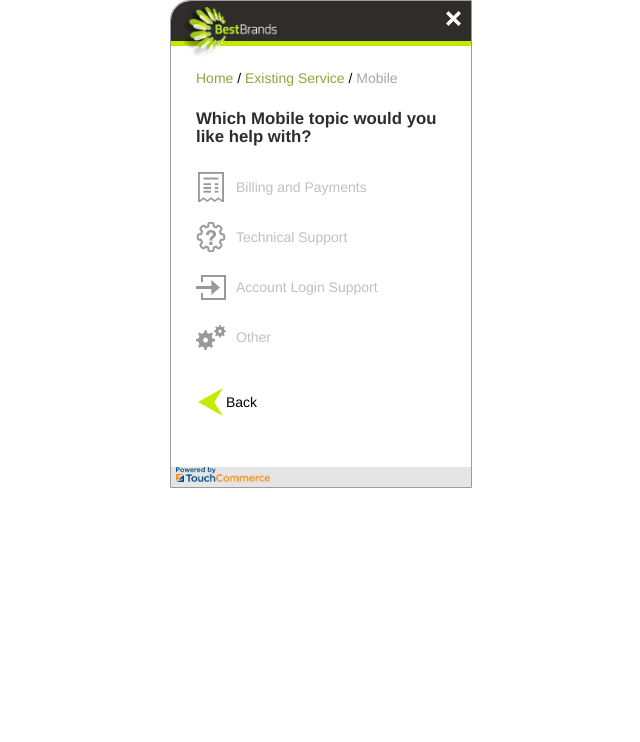
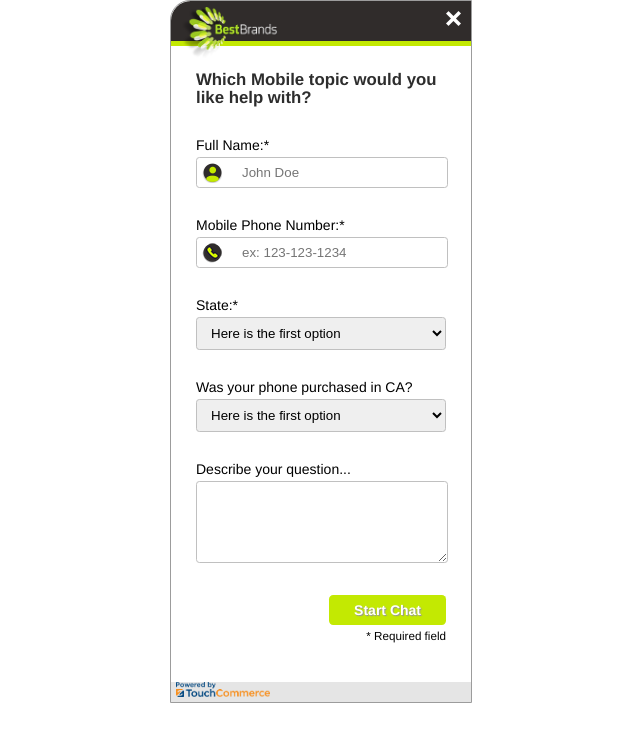
Before and after one commit to anndaramola/technical-tc, a website: page public/index.html in a window 1280 px wide. Shown: the whole page, without its empty margins (319-959 px from the left). Drawn offline with nearby package versions, Linux system fonts and the light colour scheme.

Commit message:
Page 2 complete.

```diff
--- a/lib/assets/sass/styles.scss
+++ b/lib/assets/sass/styles.scss
@@ -108,6 +108,7 @@ $green5: #8ea53c;
 .chatPageNav
 {
 	@include appPadding
+	@include clearfix
 	.back
 	{
 		display: block;
@@ -147,3 +148,78 @@ $green5: #8ea53c;
 		}
 	}
 }
+
+.chatSurvey
+{
+	.form-group
+	{
+		margin: 30px 25px;
+		label
+		{
+			display: block;
+			margin-bottom: 5px;
+		}
+		input
+		{
+			padding: 7px 5px 7px 45px;
+			width: calc(100% - 50px);
+			@include rounded(.25em,.25em,.25em,.25em)
+			border: 1px solid #c0c0c0;
+			&.FullName
+			{ background: image('icon-form-avatar.png') no-repeat 5px 5px; }
+			&.MobilePhoneNumber
+			{ background: image('icon-form-phone.png') no-repeat 5px 5px; }
+			&:focus
+			{
+				background-color: $green2;
+			}
+		}
+		select
+		{
+			padding: 7px 5px 7px 10px;
+			width: calc(100%);
+			@include rounded(.25em,.25em,.25em,.25em)
+			border: 1px solid #c0c0c0;
+		}
+		textarea
+		{
+			padding: 5px;
+			border: 1px solid #c0c0c0;
+			width: calc(100% - 10px);
+			height: 70px;
+			@include rounded(.25em,.25em,.25em,.25em)
+		}
+  }
+}
+.chatPage02
+{
+	@include clearfix
+
+}
+.submit
+{
+	margin-right: 25px;
+	display: block;
+	padding-bottom: 40px;
+	float: right;
+	@include clearfix
+	span
+	{
+		text-align: right;
+		font-size: smaller;
+		float: right;
+	}
+	.btn
+	{
+		display: block;
+		margin-bottom: 5px;
+		padding: 8px 25px;
+		background: #c3e902;
+		text-align: center;
+		color: #ffffff;
+		font-weight: bold;
+		text-shadow: 1px 1px 1px rgba(150, 150, 150, 1);
+		text-decoration: none;
+		@include rounded(.3em,.3em,.3em,.3em)
+	}
+}
--- a/public/assets/css/app.css
+++ b/public/assets/css/app.css
@@ -90,6 +90,10 @@
 
 .chatPageNav {
   padding: 0 25px; }
+  .chatPageNav:after {
+    content: "";
+    display: table;
+    clear: both; }
   .chatPageNav .back {
     display: block;
     height: 30px;
@@ -115,3 +119,105 @@
     .chatFooter .logo img {
       height: 15px;
       width: auto; }
+
+.chatSurvey .form-group {
+  margin: 30px 25px; }
+  .chatSurvey .form-group label {
+    display: block;
+    margin-bottom: 5px; }
+  .chatSurvey .form-group input {
+    padding: 7px 5px 7px 45px;
+    width: calc(100% - 50px);
+    -webkit-border-top-left-radius: 0.25em;
+    -webkit-border-top-right-radius: 0.25em;
+    -webkit-border-bottom-right-radius: 0.25em;
+    -webkit-border-bottom-left-radius: 0.25em;
+    -moz-border-radius-topleft: 0.25em;
+    -moz-border-radius-topright: 0.25em;
+    -moz-border-radius-bottomright: 0.25em;
+    -moz-border-radius-bottomleft: 0.25em;
+    border-top-left-radius: 0.25em;
+    border-top-right-radius: 0.25em;
+    border-bottom-right-radius: 0.25em;
+    border-bottom-left-radius: 0.25em;
+    border: 1px solid #c0c0c0; }
+    .chatSurvey .form-group input.FullName {
+      background: url("../img/icon-form-avatar.png") no-repeat 5px 5px; }
+    .chatSurvey .form-group input.MobilePhoneNumber {
+      background: url("../img/icon-form-phone.png") no-repeat 5px 5px; }
+    .chatSurvey .form-group input:focus {
+      background-color: #edfbda; }
+  .chatSurvey .form-group select {
+    padding: 7px 5px 7px 10px;
+    width: calc(100%);
+    -webkit-border-top-left-radius: 0.25em;
+    -webkit-border-top-right-radius: 0.25em;
+    -webkit-border-bottom-right-radius: 0.25em;
+    -webkit-border-bottom-left-radius: 0.25em;
+    -moz-border-radius-topleft: 0.25em;
+    -moz-border-radius-topright: 0.25em;
+    -moz-border-radius-bottomright: 0.25em;
+    -moz-border-radius-bottomleft: 0.25em;
+    border-top-left-radius: 0.25em;
+    border-top-right-radius: 0.25em;
+    border-bottom-right-radius: 0.25em;
+    border-bottom-left-radius: 0.25em;
+    border: 1px solid #c0c0c0; }
+  .chatSurvey .form-group textarea {
+    padding: 5px;
+    border: 1px solid #c0c0c0;
+    width: calc(100% - 10px);
+    height: 70px;
+    -webkit-border-top-left-radius: 0.25em;
+    -webkit-border-top-right-radius: 0.25em;
+    -webkit-border-bottom-right-radius: 0.25em;
+    -webkit-border-bottom-left-radius: 0.25em;
+    -moz-border-radius-topleft: 0.25em;
+    -moz-border-radius-topright: 0.25em;
+    -moz-border-radius-bottomright: 0.25em;
+    -moz-border-radius-bottomleft: 0.25em;
+    border-top-left-radius: 0.25em;
+    border-top-right-radius: 0.25em;
+    border-bottom-right-radius: 0.25em;
+    border-bottom-left-radius: 0.25em; }
+
+.chatPage02:after {
+  content: "";
+  display: table;
+  clear: both; }
+
+.submit {
+  margin-right: 25px;
+  display: block;
+  padding-bottom: 40px;
+  float: right; }
+  .submit:after {
+    content: "";
+    display: table;
+    clear: both; }
+  .submit span {
+    text-align: right;
+    font-size: smaller;
+    float: right; }
+  .submit .btn {
+    display: block;
+    margin-bottom: 5px;
+    padding: 8px 25px;
+    background: #c3e902;
+    text-align: center;
+    color: #ffffff;
+    font-weight: bold;
+    text-shadow: 1px 1px 1px #969696;
+    text-decoration: none;
+    -webkit-border-top-left-radius: 0.3em;
+    -webkit-border-top-right-radius: 0.3em;
+    -webkit-border-bottom-right-radius: 0.3em;
+    -webkit-border-bottom-left-radius: 0.3em;
+    -moz-border-radius-topleft: 0.3em;
+    -moz-border-radius-topright: 0.3em;
+    -moz-border-radius-bottomright: 0.3em;
+    -moz-border-radius-bottomleft: 0.3em;
+    border-top-left-radius: 0.3em;
+    border-top-right-radius: 0.3em;
+    border-bottom-right-radius: 0.3em;
+    border-bottom-left-radius: 0.3em; }
--- a/public/index.html
+++ b/public/index.html
@@ -20,7 +20,8 @@
     	<img src="assets/img/btn-close.png">
 		</div>
   </div><!--#chatHeader-->
-  <div id="chatPageWrap" class="chatPageWrap">
+  <div id="chatPageWrap" class="chatPageWrap" ng-app="chatApp">
+  	<div class="chatPage01" style="display:none;"ng-controller="chatPage01">
 		  <div id="chatBreadcrumbs" class="chatBreadcrumbs">
 		  <span class="item">Home</span> / <span class="item">Existing Service</span> / <span class="item active">Mobile</span>
 		  </div>
@@ -54,12 +55,71 @@
 		  			Other
 		  		</li>
 		  	</ul>
-	  </nav><!--#nav-->
+		  </nav><!--nav-->
 		  <div id="chatPageNav" class="chatPageNav">
 		  <span class="back">
 		    Back
 		  </span>
+		  <span class="submit">
+		    <a href="#" class="btn-green btn">Start Chat</a>
+		    <span><em>*</em> Required field</span>
+		  </span>
 		  </div><!--#chatPageNav-->
+		</div><!--#chatPage01-->
+  	<div class="chatPage02" ng-controller="chatPage02">
+		  <h1 class="chatPageTitle">
+		    Which Mobile topic would you like help with?
+		  </h1>
+		  <form class="chatSurvey">
+		  	<div class="form-group">
+			    <label for="FullName">
+			      Full Name:*
+			    </label>
+			    <input type="text" class="FullName" name="FullName" placeholder="John Doe"></input>
+		    </div>
+
+		    <div class="form-group">
+			    <label for="MobilePhoneNumber">
+			    	Mobile Phone Number:*
+			    </label>
+			    <input type="text" class="MobilePhoneNumber" name="MobilePhoneNumber" placeholder="ex: 123-123-1234"></input>
+		    </div>
+
+		    <div class="form-group">
+			    <label for="State">
+			    	State:*
+			    </label>
+			    <select name="State">
+					  <option>Here is the first option</option>
+					  <option>The second option</option>
+					</select>
+		    </div>
+
+		    <div class="form-group">
+			    <label for="California">
+			    	Was your phone purchased in CA?
+			    </label>
+			    <div class="select-wrap">
+				    <select name="California">
+						  <option>Here is the first option</option>
+						  <option>The second option</option>
+						</select>
+					</div>
+		    </div>
+
+		    <div class="form-group">
+			    <label for="Question">
+			    	Describe your question...
+			    </label>
+			    <textarea name="Question"></textarea>
+		    </div>
+
+		  </form>
+		  <span class="submit">
+		      <a href="#" class="btn-green btn">Start Chat</a>
+		      <span><em>*</em> Required field</span>
+		  </span>
+		</div><!--#chatPage02-->
 	  <div id="chatFooter" class="chatFooter">
 	  <span class="logo">
 	  	<img src="assets/img/logo-tc.png">
```
Also changed, not shown: public/assets/img/new-arrow.jpg (added). Lines whose indentation alone changed are shown as unchanged.
